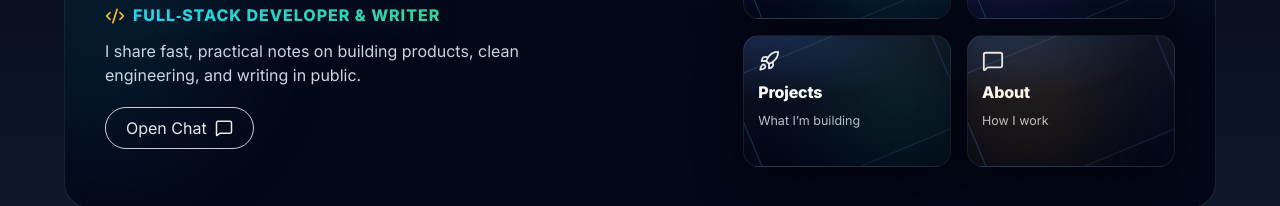
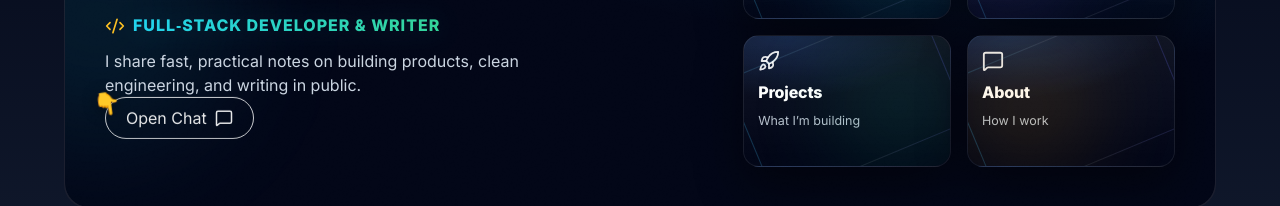
Before and after one commit to boluadeoye/world-class-blog-frontend, a Next.js app: page / in a window 1280 px wide. Shown: the part 235-441 px from the top of the page. Built offline with nearby package versions, Linux system fonts and the light colour scheme; no server answers.

Commit message:
feat(hero): dangling/tapping finger on Open Chat CTA (accessible, reduced motion safe)

```diff
--- a/src/app/globals.css
+++ b/src/app/globals.css
@@ -867,3 +867,31 @@ body { margin: 0; }
 .hero-fade-in{ opacity:0; animation: heroFade .6s .24s ease forwards }
 .hero-fade-in-delayed{ opacity:0; animation: heroFade .6s .42s ease forwards }
 @keyframes heroFade { to { opacity:1 } }
+
+/* --- CTA finger: dangling + tap --- */
+.cta-hand{ position: relative; display:inline-block; }
+.hand-cursor{
+  position:absolute; right:-18px; top:-16px; font-size:22px; line-height:1;
+  filter: drop-shadow(0 2px 8px rgba(0,0,0,.45));
+  transform-origin: 60% 0%;
+  animation: handDangle 1.35s ease-in-out infinite;
+  pointer-events:none;
+}
+@keyframes handDangle{
+  0%{ transform: rotate(-12deg) translateY(-2px) }
+  40%{ transform: rotate(6deg) translateY(2px) }
+  60%{ transform: rotate(3deg) translateY(0) }
+  100%{ transform: rotate(-10deg) translateY(-2px) }
+}
+
+/* gentle button tap pulse synced with the hand */
+.btn-tap{ animation: btnPulse 1.35s ease-in-out infinite; }
+@keyframes btnPulse{
+  0%,100%{ transform: translateY(0) }
+  40%{ transform: translateY(-1px) }
+}
+
+/* respect reduced motion */
+@media (prefers-reduced-motion: reduce){
+  .hand-cursor,.btn-tap{ animation: none }
+}
--- a/src/components/home/HeroDeck.jsx
+++ b/src/components/home/HeroDeck.jsx
@@ -26,7 +26,8 @@ function AnimatedLetters({ text, className }) {
 export default function HeroDeck() {
   const name = "Boluwatife";
   const role = "Full‑stack Developer & Writer";
-  const bio = "I share fast, practical notes on building products, clean engineering, and writing in public.";
+  const bio =
+    "I share fast, practical notes on building products, clean engineering, and writing in public.";
 
   return (
     <section
@@ -40,13 +41,11 @@ export default function HeroDeck() {
       {/* inner glow + noise */}
       <div className="pointer-events-none absolute inset-0 rounded-3xl ring-1 ring-white/10" />
       <div className="noise-mask pointer-events-none absolute inset-0 rounded-3xl opacity-[0.06]" />
-      {/* faint blob behind text */}
       <div className="pointer-events-none absolute -left-24 top-10 h-64 w-64 rounded-full bg-cyan-400/10 blur-3xl" />
 
       <div className="grid grid-cols-12 items-center gap-6">
         {/* TEXT (left) */}
         <div className="col-span-12 md:col-span-7">
-          {/* Eyebrow with accent line */}
           <div className="flex items-center gap-2">
             <span className="hero-accent" aria-hidden="true" />
             <span className="text-amber-400 text-[12px] tracking-[.18em] uppercase select-none">
@@ -54,7 +53,6 @@ export default function HeroDeck() {
             </span>
           </div>
 
-          {/* Animated serif headline */}
           <AnimatedLetters
             text={name}
             className={[
@@ -63,30 +61,29 @@ export default function HeroDeck() {
             ].join(" ")}
           />
 
-          {/* Role with gold icon and electric-green gradient text */}
           <div className="mt-3 flex items-center gap-2">
             <Code2 size={20} className="shrink-0 text-amber-400 translate-y-[1px]" aria-hidden="true" />
-            <div className="hero-role">
-              {role}
-            </div>
+            <div className="hero-role">{role}</div>
           </div>
 
-          {/* Bio */}
           <p className="mt-3 max-w-md text-slate-300 hero-fade-in">{bio}</p>
 
-          {/* Single CTA to chat */}
+          {/* Chat CTA with dangling/tapping finger */}
+          <span className="relative inline-block cta-hand hero-fade-in-delayed">
             <a
               href="/chat"
               className={[
-              "mt-5 inline-flex items-center justify-center rounded-full px-5 py-2",
+                "inline-flex items-center justify-center rounded-full px-5 py-2",
                 "border border-white/80 text-white/90",
                 "hover:bg-white hover:text-black transition-all duration-200",
-              "backdrop-blur-sm hero-fade-in-delayed",
+                "backdrop-blur-sm btn-tap",
               ].join(" ")}
             >
               Open Chat
               <MessageSquare size={18} className="ml-2" />
             </a>
+            <span className="hand-cursor" aria-hidden="true">👇</span>
+          </span>
         </div>
 
         {/* FEATURE DECK (right) */}
```
Lines whose indentation alone changed are shown as unchanged.
